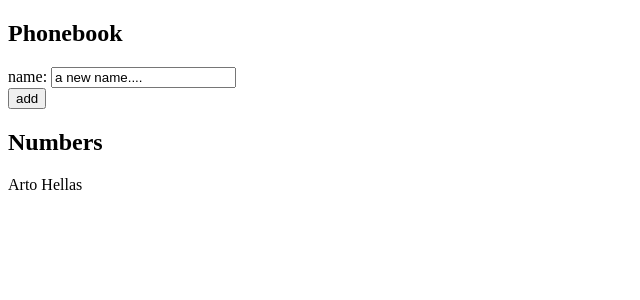
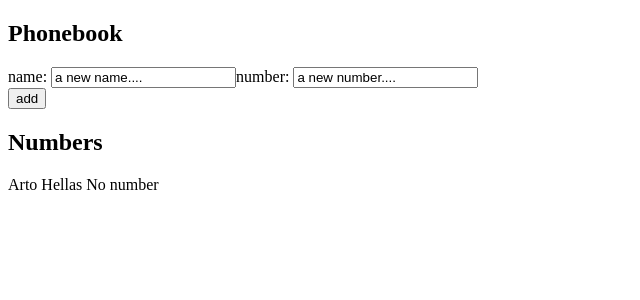
Before and after one commit to goyalpramod/learning_webd, a React (Vite) app in the folder phonebook/: page / in a window 1280 px wide. Shown: the top 300 px of the page, without its empty margins (0-640 px from the left). Built offline with nearby package versions, Linux system fonts and the light colour scheme.

Commit message:
solve intermediate challenges

```diff
--- a/phonebook/src/App.jsx
+++ b/phonebook/src/App.jsx
@@ -5,13 +5,23 @@ const App = () => {
     { name: 'Arto Hellas' }
   ])
   const [newName, setNewName] = useState('a new name....')
+  const [newNumber, setNewNumber] = useState('a new number....')
   const handleNewName = (event) => {
     setNewName(event.target.value)
   }
+  const handleNewNumber = (event) => {
+    setNewNumber(event.target.value)
+  }
   const addPerson = (event) => {
     event.preventDefault()
+    let names = persons.map(person=> person.name)
+    if (names.includes(newName)) {
+      alert(`${newName} is already added to phonebook`)
+      return
+    }
     const personObject = {
-      name: newName
+      name: newName,
+      number : newNumber,
     }
     setPersons(persons.concat(personObject))
     setNewName('')
@@ -26,6 +36,10 @@ const App = () => {
           value={newName}
           onChange={handleNewName}
           />
+          number: <input
+          value={newNumber}
+          onChange={handleNewNumber}
+          />
         </div>
         <div>
           <button type="submit" onClick={addPerson}>add</button>
@@ -33,7 +47,7 @@ const App = () => {
       </form>
       <h2>Numbers</h2>
         {persons.map(person =>
-          <div key={person.name}>{person.name}</div>
+          <div key={person.name}>{person.name} {person.number !== undefined ? person.number : 'No number'}</div>
         )}
     </div>
   )
```
